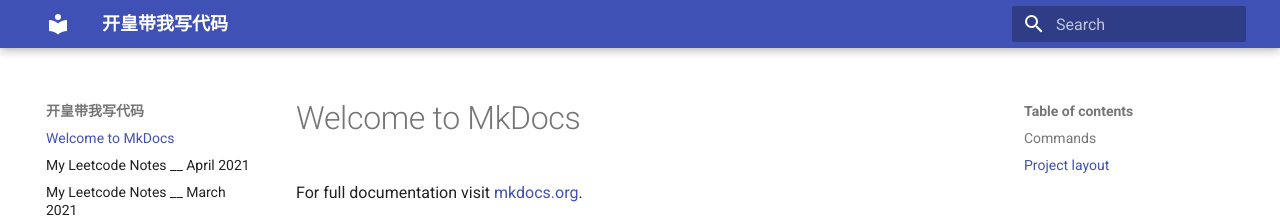
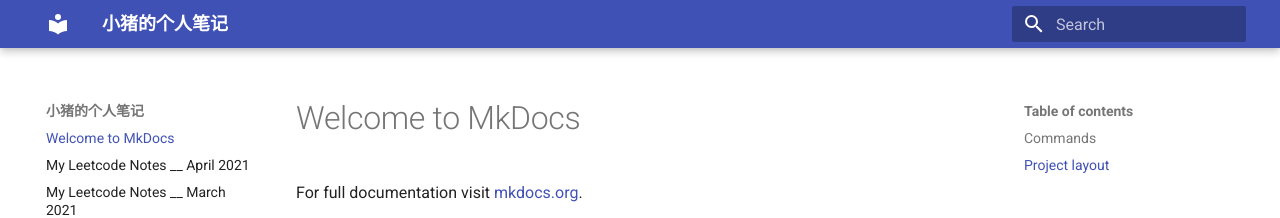
Before and after one commit to Maverick618/Maverick618.github.io, an MkDocs documentation site: the page built from docs/index.md, in a window 1280 px wide. Shown: the top 218 px of the page. Built offline with MkDocs 1.6.1 and Material for MkDocs 9.7.7, drawn with Linux system fonts in a browser that asks for light colours.

Commit message:
Add files via upload

```diff
--- a/mkdocs.yml
+++ b/mkdocs.yml
@@ -1,3 +1,3 @@
-site_name: 开皇带我写代码
+site_name: 小猪的个人笔记
 theme:
   name: material
```
